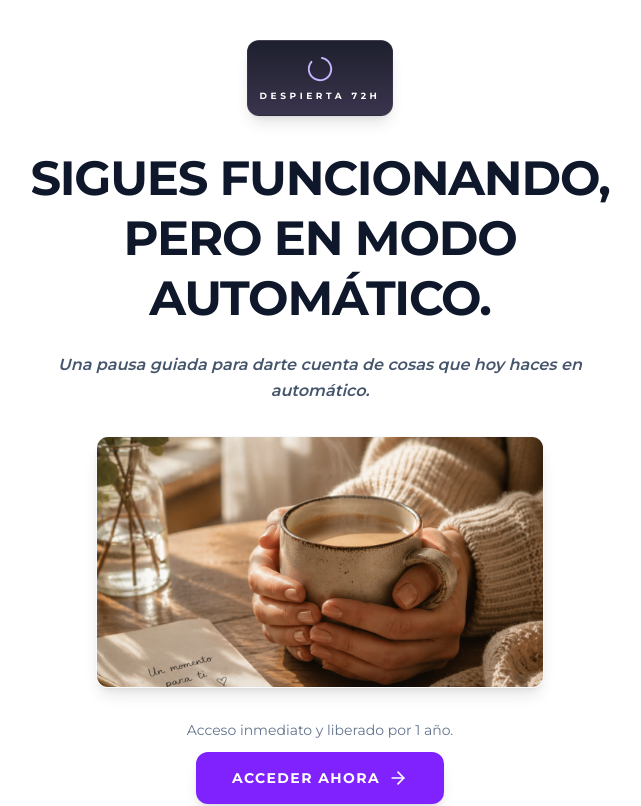
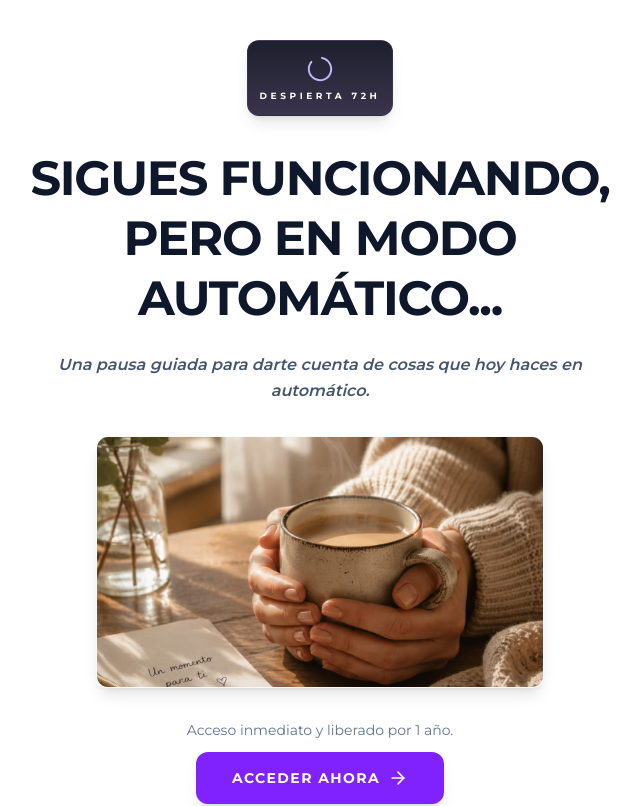
Before and after one commit to cursossolange/despierta-72h, a React (Vite) app: page / in a window 1280 px wide. Shown: the top 806 px of the page, without its empty margins (320-961 px from the left). Built offline with nearby package versions, Linux system fonts and the light colour scheme; no server answers.

Commit message:
Update text in LandingPage component

```diff
--- a/src/components/LandingPage.tsx
+++ b/src/components/LandingPage.tsx
@@ -168,7 +168,7 @@ export default function LandingPage({ onPurchase }: LandingPageProps) {
 <span className="hidden md:inline">
   SIGUES FUNCIONANDO,<br />
   PERO EN MODO<br />
-  AUTOMÁTICO.
+  AUTOMÁTICO...
 </span>
             </h1>
 
```
